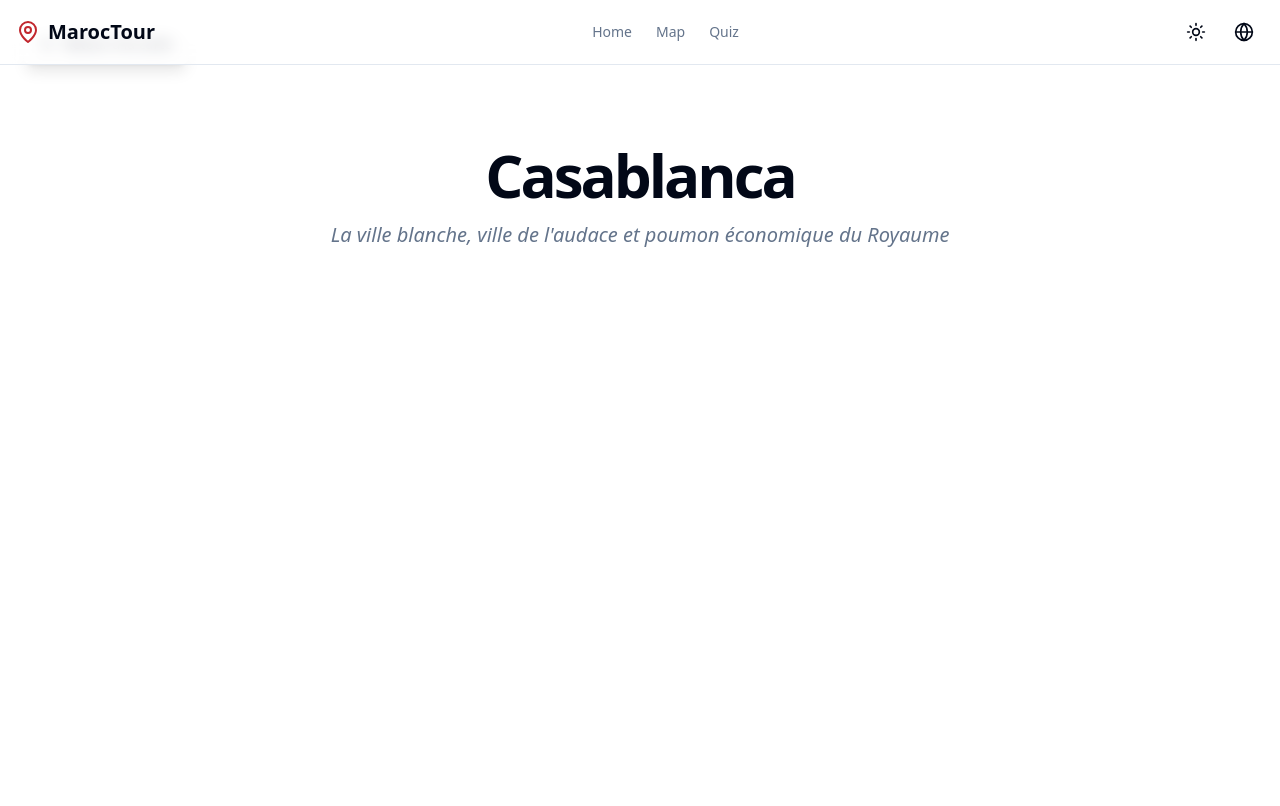
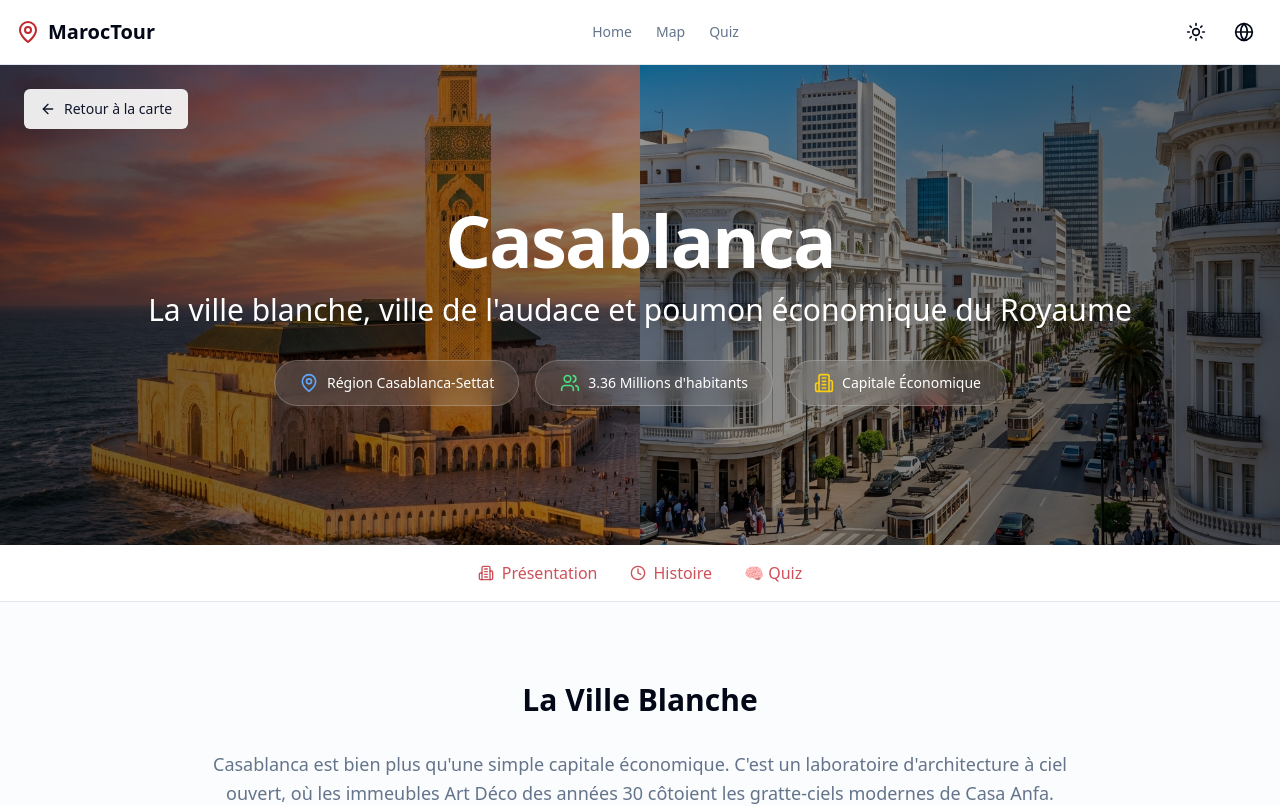
Before and after one commit to amn-sdk/MarocTour, a Next.js app in the folder apps/web/: page /en/city/casablanca in a window 1280 px wide. Shown: the top 806 px of the page. Built offline with nearby package versions, Linux system fonts and the light colour scheme.

Commit message:
feat(frontend): implement Casablanca hero section and statistics

```diff
--- a/apps/web/app/[locale]/city/casablanca/casablanca-client.tsx
+++ b/apps/web/app/[locale]/city/casablanca/casablanca-client.tsx
@@ -63,25 +63,98 @@ export default function CasablancaClient() {
 
     return (
         <div className="min-h-screen bg-background">
+            {/* Hero Section */}
+            <section className="relative h-[60vh] flex items-center justify-center overflow-hidden">
+                <div className="absolute inset-0 z-0">
+                    {/* Image de gauche - Mosquée Hassan II */}
+                    <div
+                        className="absolute top-0 left-0 w-1/2 h-full"
+                        style={{
+                            backgroundImage: 'url(/images/cities/casablanca/hero.png)',
+                            backgroundSize: 'cover',
+                            backgroundPosition: 'center',
+                            backgroundRepeat: 'no-repeat',
+                        }}
+                    />
+
+                    {/* Image de droite - Centre Ville Art Déco */}
+                    <div
+                        className="absolute top-0 right-0 w-1/2 h-full"
+                        style={{
+                            backgroundImage: 'url(/images/cities/casablanca/art_deco.png)',
+                            backgroundSize: 'cover',
+                            backgroundPosition: 'center',
+                            backgroundRepeat: 'no-repeat',
+                        }}
+                    />
+
+                    {/* Overlay sombre pour la lisibilité du texte */}
+                    <div className="absolute inset-0 bg-gradient-to-r from-black/60 via-black/40 to-black/60" />
+                </div>
+
+                <div className="relative z-10 text-center text-white px-4 max-w-5xl">
+                    <h1 className="text-5xl md:text-7xl font-black mb-4 drop-shadow-2xl tracking-tight">
+                        {data.hero.title}
+                    </h1>
+                    <p className="text-xl md:text-3xl mb-8 drop-shadow-xl font-light">
+                        {data.hero.subtitle}
+                    </p>
+
+                    <div className="flex flex-wrap gap-4 justify-center text-sm font-medium">
+                        <div className="flex items-center gap-2 bg-white/10 backdrop-blur-md px-6 py-3 rounded-full border border-white/20 hover:bg-white/20 transition-colors">
+                            <MapPin className="h-5 w-5 text-blue-400" />
+                            <span>Région Casablanca-Settat</span>
+                        </div>
+                        <div className="flex items-center gap-2 bg-white/10 backdrop-blur-md px-6 py-3 rounded-full border border-white/20 hover:bg-white/20 transition-colors">
+                            <Users className="h-5 w-5 text-green-400" />
+                            <span>3.36 Millions d'habitants</span>
+                        </div>
+                        <div className="flex items-center gap-2 bg-white/10 backdrop-blur-md px-6 py-3 rounded-full border border-white/20 hover:bg-white/20 transition-colors">
+                            <Building2 className="h-5 w-5 text-yellow-400" />
+                            <span>Capitale Économique</span>
+                        </div>
+                    </div>
+                </div>
+
                 {/* Navigation retour */}
                 <div className="absolute top-6 left-6 z-20">
                     <Link href="/map">
-                    <Button variant="secondary" className="bg-background/80 backdrop-blur-md shadow-lg hover:shadow-xl transition-all duration-300">
+                        <Button variant="secondary" className="bg-white/90 backdrop-blur-sm hover:bg-white">
                             <ArrowLeft className="h-4 w-4 mr-2" />
                             Retour à la carte
                         </Button>
                     </Link>
                 </div>
+            </section>
 
-            {/* Squelette de la page - Contenu à implémenter dans les prochains commits */}
-            <div className="py-20 text-center">
-                <h1 className="text-6xl font-black mb-4 tracking-tighter text-foreground">
-                    {data.title}
-                </h1>
-                <p className="text-xl text-muted-foreground max-w-2xl mx-auto italic">
-                    {data.hero.subtitle}
+            {/* Navigation interne */}
+            <nav className="bg-background/95 backdrop-blur supports-[backdrop-filter]:bg-background/60 sticky top-0 z-50 border-b">
+                <div className="container mx-auto px-4">
+                    <div className="flex gap-8 py-4 overflow-x-auto justify-center">
+                        <a href="#presentation" className="text-primary/80 hover:text-primary font-medium whitespace-nowrap transition-colors flex items-center gap-2">
+                            <Building2 className="h-4 w-4" /> Présentation
+                        </a>
+                        <a href="#histoire" className="text-primary/80 hover:text-primary font-medium whitespace-nowrap transition-colors flex items-center gap-2">
+                            <Clock className="h-4 w-4" /> Histoire
+                        </a>
+                        <a href="#quiz" className="text-primary/80 hover:text-primary font-medium whitespace-nowrap transition-colors flex items-center gap-2">
+                            🧠 Quiz
+                        </a>
+                    </div>
+                </div>
+            </nav>
+
+            {/* Section Présentation Rapide */}
+            <section id="presentation" className="py-20 bg-muted/30">
+                <div className="container mx-auto px-4 max-w-4xl text-center">
+                    <h2 className="text-3xl font-bold mb-8">La Ville Blanche</h2>
+                    <p className="text-lg text-muted-foreground leading-relaxed">
+                        Casablanca est bien plus qu'une simple capitale économique. C'est un laboratoire d'architecture à ciel ouvert,
+                        où les immeubles Art Déco des années 30 côtoient les gratte-ciels modernes de Casa Anfa.
+                        Ville effervescente, elle incarne le Maroc moderne, tourné vers l'avenir tout en restant fier de son héritage.
                     </p>
                 </div>
+            </section>
         </div>
     );
 }
```
Also changed, not shown: apps/web/public/images/cities/casablanca/art_deco.png (added), apps/web/public/images/cities/casablanca/hero.png (added). Lines whose indentation alone changed are shown as unchanged.
